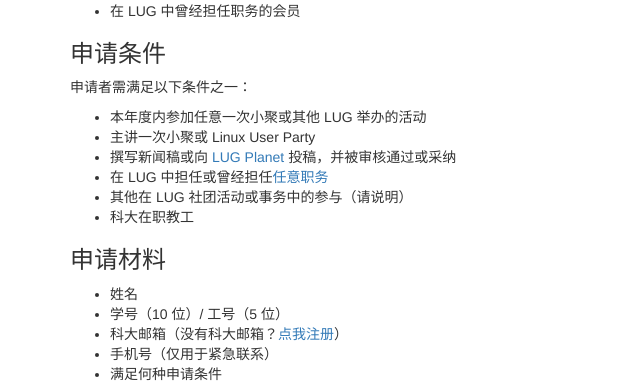
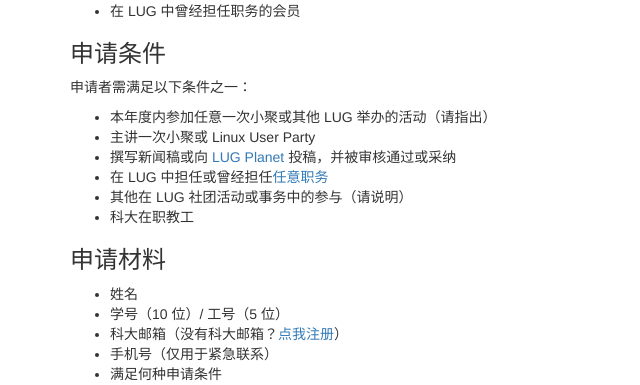
Before and after one commit to ustclug/lug-vpn-web, a Flask app: page /constitution/ in a window 1280 px wide. Shown: the part 597-982 px from the top of the page, without its empty margins (0-640 px from the left). Run offline with Flask 2, Linux system fonts and the light colour scheme; parts of the project's set-up code (start-up, migrations or seed data) failed here and were passed over; some libraries are stand-ins or nearby versions.

Commit message:
Clarify on constitution

```diff
--- a/app/templates/constitution.html
+++ b/app/templates/constitution.html
@@ -24,7 +24,7 @@
 <h3>申请条件</h3>
 <p>申请者需满足以下条件之一：</p>
 <ul>
-  <li>本年度内参加任意一次小聚或其他 LUG 举办的活动</li>
+  <li>本年度内参加任意一次小聚或其他 LUG 举办的活动（请指出）</li>
   <li>主讲一次小聚或 Linux User Party</li>
   <li>撰写新闻稿或向 <a href="https://planet.ustclug.org">LUG Planet</a> 投稿，并被审核通过或采纳</li>
   <li>在 LUG 中担任或曾经担任<a href="https://lug.ustc.edu.cn/wiki/lug/person-in-charge">任意职务</a></li>
```
